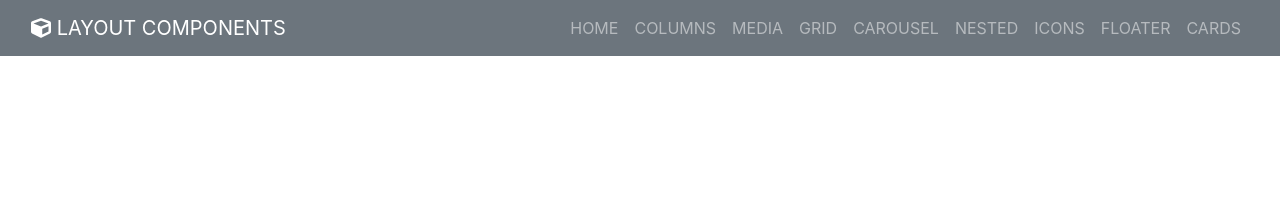
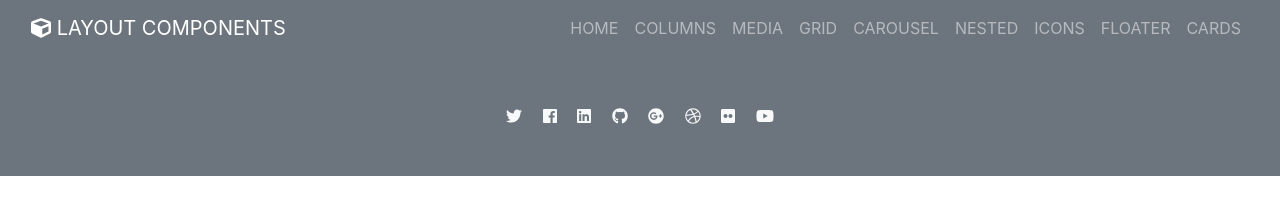
Before and after one commit to ezazulhaq/single-page-webapp, a plain HTML site: page WebContent/index.html in a window 1280 px wide. Drawn offline with Linux system fonts and the light colour scheme.

Commit message:
Generate a footer content in web page

```diff
--- a/WebContent/index.html
+++ b/WebContent/index.html
@@ -37,6 +37,38 @@
 		</nav>
 	</header>
 
+  <footer class="site-footer bg-secondary text-light d-flex justify-content-center">
+
+    <section class="layout-social py-5">
+
+      <a class="text-light px-2" href="https://twitter.com/planetoftheweb">
+        <i class="layout-icon fab fa-twitter"></i>
+      </a>
+      <a class="text-light px-2" href="https://facebook.com/viewsource">
+        <i class="layout-icon fab fa-facebook"></i>
+      </a>
+      <a class="text-light px-2" href="https://linkedin.com/in/planetoftheweb">
+        <i class="layout-icon fab fa-linkedin"></i>
+      </a>
+      <a class="text-light px-2" href="https://github.com/planetoftheweb">
+        <i class="layout-icon fab fa-github"></i>
+      </a>
+      <a class="text-light px-2" href="https://plus.google.com/+RayVillalobos0">
+        <i class="layout-icon fab fa-google-plus"></i>
+      </a>
+      <a class="text-light px-2" href="https://dribbble.com/planetoftheweb">
+        <i class="layout-icon fab fa-dribbble"></i>
+      </a>
+      <a class="text-light px-2" href="https://www.flickr.com/photos/planetoftheweb/sets/72157602932636630/">
+        <i class="layout-icon fab fa-flickr"></i>
+      </a>
+      <a class="text-light px-2" href="https://www.youtube.com/user/planetoftheweb">
+        <i class="layout-icon fab fa-youtube"></i>
+      </a>
+
+    </section>
+
+  </footer>
 	<script src="js/lib/jquery.min.js"></script>
 	<script src="js/lib/bootstrap.bundle.min.js"></script>
 	<script src="js/lib/fontawesome-all.min.js"></script>
```
